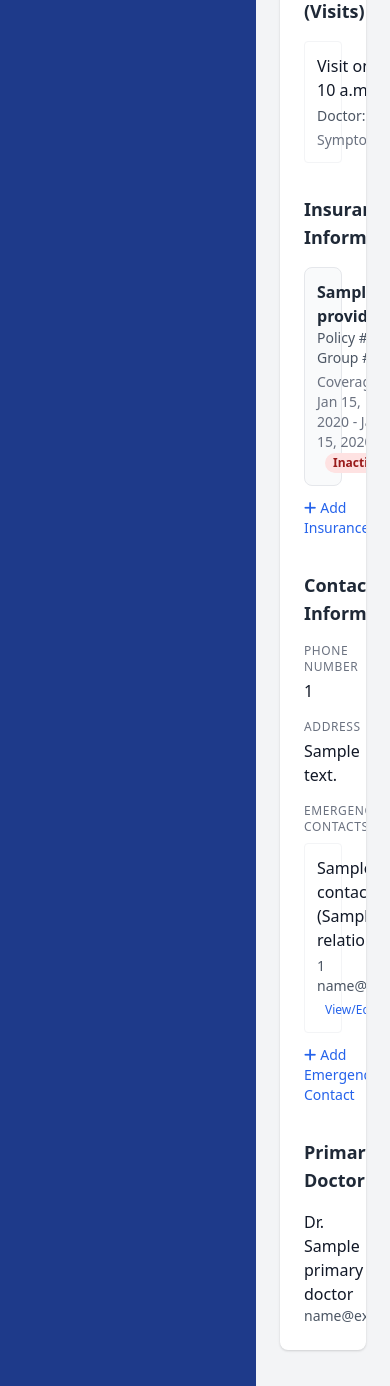
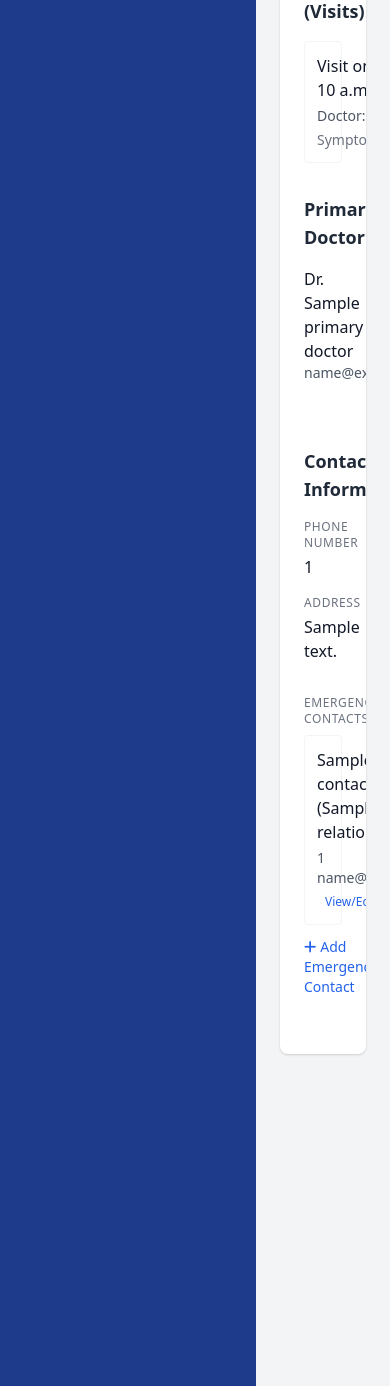
Before and after one commit to markramyy/healthcare-system, a Django app: template healthcare_ms/templates/patient/profile_detail.html in a window 390 px wide. Shown: the part 760-2146 px from the top of the page. Run offline with Django 5.2, Linux system fonts and the light colour scheme; the template is opened without the code that fills it: most values are stand-ins (such as "Sample title", 1, 10 or a date in 2020).

Commit message:
Refactor patient profile detail layout for improved readability and organization. Separate personal information, medical history, contact information, and emergency contacts into distinct sections. Update styling for better responsiveness and user experience.

```diff
--- a/healthcare_ms/templates/patient/profile_detail.html
+++ b/healthcare_ms/templates/patient/profile_detail.html
@@ -27,11 +27,10 @@
 
     <!-- Main Content Sections -->
     <div class="p-6 grid grid-cols-1 md:grid-cols-2 gap-x-16 gap-y-8">
-
-        <!-- Left Column: Personal Info, Medical History, Insurance -->
-        <div class="space-y-8">
+        <div class="flex flex-col md:flex-row md:space-x-8">
+            <div class="flex-1 mb-8 md:mb-0">
                 <!-- Personal Information -->
-            <div>
+                <section class="mb-8">
                     <h2 class="text-lg font-semibold text-gray-800 mb-4">Personal Information</h2>
                     <div class="grid grid-cols-2 gap-x-8 gap-y-4">
                         <div>
@@ -83,10 +82,9 @@
                             <p class="text-sm text-gray-800 mt-1">{{ profile.chronic_conditions|default:"None specified" }}</p>
                         </div>
                     </div>
-            </div>
-
-            <!-- Medical History (Moved Here) -->
-            <div>
+                </section>
+                <!-- Medical History (Visits) -->
+                <section class="mb-8">
                     <h2 class="text-lg font-semibold text-gray-800 mb-4">Medical History (Visits)</h2>
                     {% with medical_records=profile.user.medical_records.all %} {# Access via user #}
                         {% if medical_records %}
@@ -130,53 +128,21 @@
                             <i class="fas fa-plus mr-1"></i>Add Medical Record
                         </a>
                     {% endif %}
+                </section>
+                <!-- Primary Doctor -->
+                <section class="mb-8">
+                    <h2 class="text-lg font-semibold text-gray-800 mb-4">Primary Doctor</h2>
+                    {% if profile.primary_doctor %}
+                        <p class="font-medium text-gray-900">Dr. {{ profile.primary_doctor.get_full_name }}</p>
+                        <p class="text-sm text-gray-600">{{ profile.primary_doctor.email }}</p>
+                     {% else %}
+                         <p class="text-sm text-gray-500">No primary doctor assigned.</p>
+                    {% endif %}
+                </section>
             </div>
-
-             <!-- Insurance Information -->
-            <div>
-                <h2 class="text-lg font-semibold text-gray-800 mb-4">Insurance Information</h2>
-                {% if profile.user.insurance_policies.all %}
-                    <div class="space-y-3">
-                        {% for insurance in profile.user.insurance_policies.all %}
-                            <div class="bg-gray-50 p-3 rounded-lg border border-gray-200">
-                                <div class="flex justify-between items-start">
-                                    <div>
-                                        <h3 class="font-semibold text-gray-800">{{ insurance.provider }}</h3>
-                                        <p class="text-sm text-gray-600">Policy #: {{ insurance.policy_number }}</p>
-                                         <p class="text-sm text-gray-600">Group #: {{ insurance.group_number|default:'N/A' }}</p>
-                                         <p class="text-sm text-gray-500 mt-1">
-                                             Coverage: {{ insurance.coverage_start_date|date:"M d, Y" }} -
-                                             {{ insurance.coverage_end_date|date:"M d, Y"|default:'Present' }}
-                                             {% if insurance.is_active %}
-                                                <span class="ml-2 px-2 py-0.5 inline-flex text-xs leading-4 font-semibold rounded-full bg-green-100 text-green-800">Active</span>
-                                             {% else %}
-                                                 <span class="ml-2 px-2 py-0.5 inline-flex text-xs leading-4 font-semibold rounded-full bg-red-100 text-red-800">Inactive</span>
-                                             {% endif %}
-                                         </p>
-                                    </div>
-                                    <a href="{% url 'patient:insurance-detail' insurance.guid %}"
-                                       class="text-blue-600 hover:text-blue-800 text-sm">
-                                        View Details
-                                    </a>
-                                </div>
-                            </div>
-                        {% endfor %}
-                    </div>
-                {% else %}
-                    <p class="text-sm text-gray-500">No insurance information available.</p>
-                {% endif %}
-                 <a href="{% url 'patient:insurance-create' %}?patient={{ profile.user.guid }}"
-                    class="mt-3 inline-block text-blue-600 hover:text-blue-800 text-sm font-medium">
-                     <i class="fas fa-plus mr-1"></i>Add Insurance
-                 </a>
-            </div>
-
-        </div>
-
-        <!-- Right Column: Contact Info & Primary Doctor -->
-         <div class="space-y-8">
+            <div class="flex-1">
                 <!-- Contact Information -->
-            <div>
+                <section class="mb-8">
                     <h2 class="text-lg font-semibold text-gray-800 mb-4">Contact Information</h2>
                     <div class="space-y-4">
                         <div>
@@ -187,7 +153,10 @@
                             <p class="text-xs text-gray-500 uppercase tracking-wider">Address</p>
                             <p class="font-medium text-gray-900 mt-1">{{ profile.user.address|default:"--"|linebreaksbr }}</p>
                         </div>
-                    <div>
+                    </div>
+                </section>
+                <!-- Emergency Contacts -->
+                <section class="mb-8">
                     <p class="text-xs text-gray-500 uppercase tracking-wider mb-2">Emergency Contacts</p>
                      {% if profile.user.emergency_contacts.all %}
                         <div class="space-y-3">
@@ -212,22 +181,9 @@
                        class="mt-3 inline-block text-blue-600 hover:text-blue-800 text-sm font-medium">
                         <i class="fas fa-plus mr-1"></i>Add Emergency Contact
                     </a>
+                </section>
             </div>
         </div>
     </div>
-
-             <!-- Primary Doctor -->
-             <div>
-                  <h2 class="text-lg font-semibold text-gray-800 mb-4">Primary Doctor</h2>
-                  {% if profile.primary_doctor %}
-                      <p class="font-medium text-gray-900">Dr. {{ profile.primary_doctor.get_full_name }}</p>
-                      <p class="text-sm text-gray-600">{{ profile.primary_doctor.email }}</p>
-                   {% else %}
-                       <p class="text-sm text-gray-500">No primary doctor assigned.</p>
-                  {% endif %}
-             </div>
-         </div>
-
-     </div>
 </div>
 {% endblock %}
```
Lines whose indentation alone changed are shown as unchanged.
